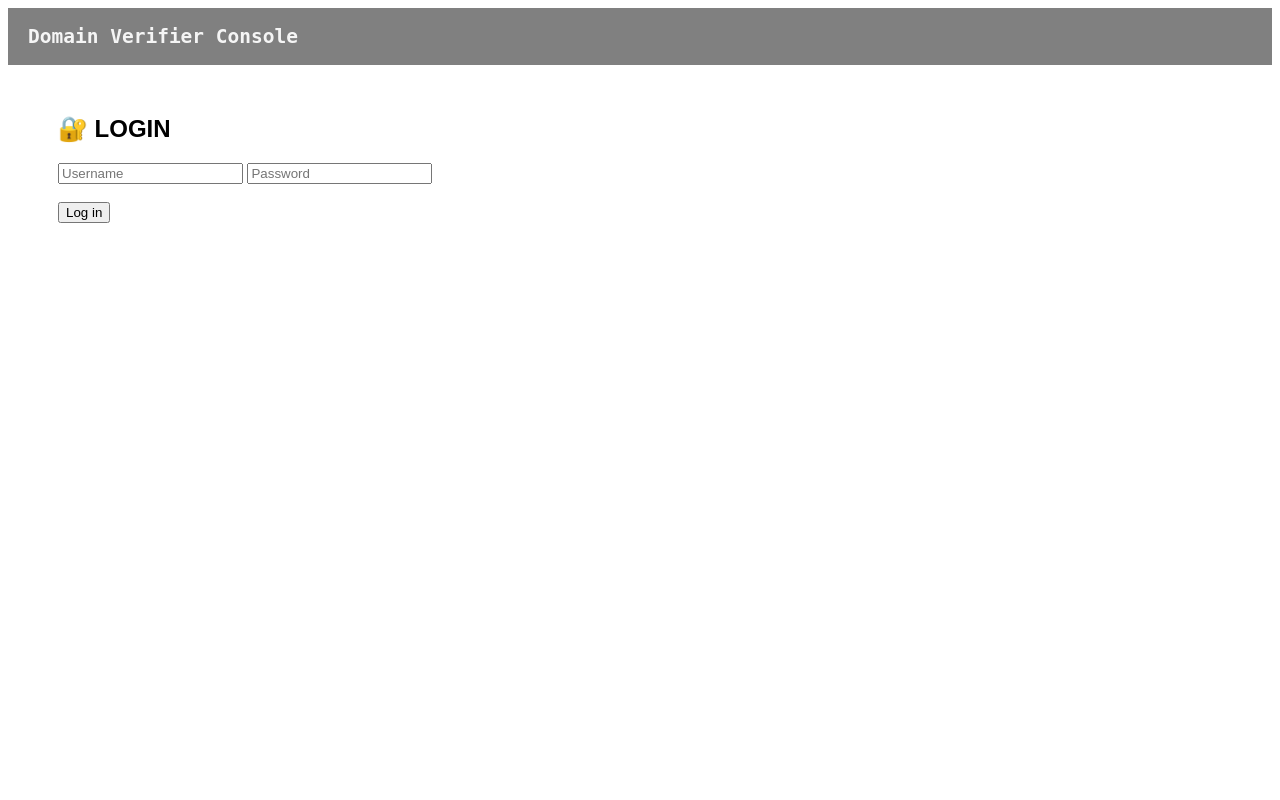
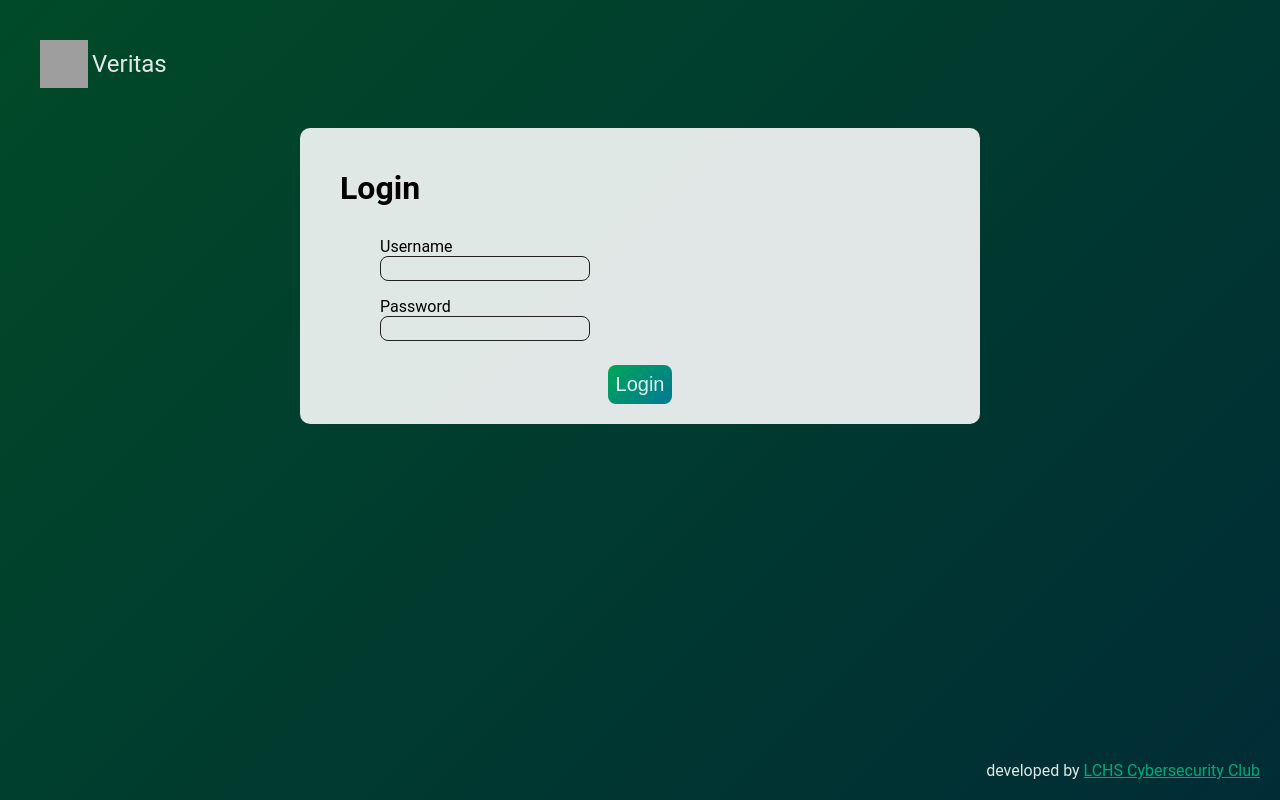
Before and after one commit to lchs-cybersecurity/aspys-backend, a Flask app: page / in a window 1280 px wide. Run offline with Flask 2, Linux system fonts and the light colour scheme; parts of the project's set-up code (start-up, migrations or seed data) failed here and were passed over; some libraries are stand-ins or nearby versions; some web fonts are replaced; grey boxes are pictures that could not be loaded.

Commit message:
style+basic functionality login and reportbrowser

```diff
--- a/main.py
+++ b/main.py
@@ -21,7 +21,7 @@ from login_utils import CredentialsManager
 # Flask boilerplate
 LISTEN_PORT = 8000
 app = Flask(__name__)
-cors = CORS(app, resources={r"/report/*": {"origins": "*"}})
+cors = CORS(app, resources={r"/handle_report/*": {"origins": "*"}})
 
 db = dataset.connect('sqlite:///reports.db')
 rdb = db.get_table('reports')
@@ -69,7 +69,6 @@ def handle_report():
     rdb.insert(data)
     return data, 200 # 200 indicates success to client
 
-
 @app.route("/handle_login", methods=['POST'])
 def handle_login():
     username = request.form.get("username")
@@ -84,20 +83,17 @@ def handle_login():
     return redirect("/")
 
 
-@app.route("/get_items", methods=['GET'])
-def get_items():
-    return jsonify(rdb.items())
-
 @app.route("/delete", methods=['POST', 'PUT'])
 def delete_item():
-    rdb.delete(receiver=request.args["receiver"])
+    rdb.delete(receiver=request.args.get("receiver"))
 
 @app.route("/")
 def display_login():
     return render_template("login.html")
 
-@app.route("/browser")
-def display_browser():
-    return render_template("reportbrowser.html")
+@app.route("/browser/<receiver>")
+def display_browser(receiver):
+    data = rdb.find(receiver=receiver)
+    return render_template("reportbrowser.html", data=data)
 
 waitress_serve(app, host='0.0.0.0', port=LISTEN_PORT)
--- a/requirements.txt
+++ b/requirements.txt
@@ -1,2 +1,6 @@
-Flask>=1.0.0
+dataset>=1.3.0
+flask>=1.0.0
+flask-cors>=3.0.0
+flask-login>=0.5.0
+pytz>=2019.3
 waitress>=1.4.0
--- /dev/null
+++ b/static/css/veritas.css
@@ -0,0 +1,185 @@
+@font-face {
+  font-family: 'Ubuntu';
+  font-style: normal;
+  font-weight: 400;
+  font-display: swap;
+  src: local('Ubuntu Regular'), local('Ubuntu-Regular'), url(https://fonts.gstatic.com/s/ubuntu/v14/4iCs6KVjbNBYlgoKfw72nU6AFw.woff2) format('woff2');
+  unicode-range: U+0000-00FF, U+0131, U+0152-0153, U+02BB-02BC, U+02C6, U+02DA, U+02DC, U+2000-206F, U+2074, U+20AC, U+2122, U+2191, U+2193, U+2212, U+2215, U+FEFF, U+FFFD;
+}
+
+input:focus, textarea:focus {
+  outline: none;
+  border-color: #00a380;
+}
+
+button:focus {
+  outline: none;
+  box-shadow: 0px 0px 5px #00a380;
+}
+
+body {
+  font-family: 'Ubuntu', Roboto, sans-serif;
+  padding: 0;
+  margin: 0;
+  min-height: 100vh;
+  position: relative;
+  color: #ffffffe0;
+  background: linear-gradient(135deg, #004a28 0%, #002c36 100%);
+}
+
+header {
+  display: flex;
+  padding: 40px;
+  align-items: center;
+}
+
+label {
+  font-size: 16px;
+  padding-right: 4px;
+}
+
+ul.fields {
+  list-style: none;
+  padding: 0px 40px;
+}
+
+li {
+  padding: 8px 0;
+}
+
+input, textarea {
+  border: 1px solid #222222;
+  background-color: #ffffff00;
+  border-radius: 8px;
+  padding: 4px;
+}
+
+input[type="text"], input[type="password"] {
+    width: 200px;
+}
+
+textarea {
+  width: 100%;
+  resize: vertical;
+}
+
+.gray, input[readonly] {
+  color: #707070;
+  border-color: #cecece;
+}
+.gray:focus, input[readonly]:focus {
+  box-shadow: 0px 0px 5px #707070;
+}
+
+button {
+  font-size: 20px;
+  color: #ffffffe0;
+  border-radius: 8px;
+  padding: 8px;
+  background: linear-gradient(135deg, #00a558 0%, #007994 100%);
+  background-blend-mode: multiply;
+  background-color: #ffffff;
+  transition: background-color 0.2s;
+  border: none;
+}
+
+button:hover {
+  background-color: #cecece;
+}
+
+button:disabled {
+  color: #aaaaaa;
+}
+
+footer {
+  position: absolute;
+  bottom: 0;
+  width: 100%;
+  display:flex;
+  align-items: flex-end;
+  font-size: 16px;
+}
+
+.extension-logo {
+  width: 48px;
+  height: 48px;
+  padding: 0px;
+}
+
+.extension-name {
+  font-size: 24px;
+  padding-left: 4px;
+}
+
+.contents {
+  padding: 20px 40px;
+  width: 600px;
+  color: black;
+  background-color: #ffffffe0;
+  border-radius: 10px;
+  margin-left: auto;
+  margin-right: auto;
+}
+
+/* Extra small devices (phones, 600px and down) */
+@media only screen and (max-width: 600px) {
+  .contents {
+    border-radius: 0px;
+    width: 100%;
+  }
+}
+/* Small devices (portrait tablets and large phones, 600px and up) */
+@media only screen and (min-width: 600px) {
+  .contents {
+    width: 480px;
+  }
+}
+/* Medium devices (landscape tablets, 768px and up) */
+@media only screen and (min-width: 768px) {
+  .contents {
+    width: 600px;
+  }
+}
+/* Large devices (laptops/desktops, 992px and up) */
+@media only screen and (min-width: 992px) {
+  .contents {
+    width: 600px;
+  }
+}
+
+.footer-left {
+  display: flex;
+  flex-wrap: wrap;
+  flex: 1;
+  float: left;
+  padding: 20px;
+}
+
+.footer-right {
+  display: flex;
+  justify-content: flex-end;
+  padding: 20px;
+  flex-grow: 1;
+}
+
+.centered {
+    text-align: center;
+}
+
+.green {
+  color: #00aa77;
+  border-color: #00aa77;
+}
+
+.red {
+  color: #cc0044;
+  border-color: #cc0044;
+}
+
+a:link, a:visited {
+  color: #00aa77;
+}
+
+a:hover {
+  color: #00cc77;
+}
--- /dev/null
+++ b/static/js/login.js
@@ -0,0 +1,67 @@
+$(document).ready(function() {
+    $("#login-button").click(function(event) {
+        event.preventDefault()
+        if (validate()) {
+            $("#login-form").submit()
+        }
+    })
+    removeRedOnFocus()
+})
+
+function validate() {
+    let badFields = {}
+    for (let id of getFields()) {
+        let status = validateInput($("#"+id))
+        if (status != "ok") {
+            badFields[id] = status
+            continue
+        }
+    }
+    if ($.isEmptyObject(badFields)) {
+        return true
+    } else {
+        addRed(Object.keys(badFields))
+        setErrorMessage(badFields)
+        return false
+    }
+}
+
+function validateInput($input) {
+    let val = $input.val()
+    if (val.length < 1) {
+        return "empty"
+    }
+    return "ok"
+}
+
+function setErrorMessage(errors) {
+    console.log(errors)
+}
+
+function removeRedOnFocus() {
+    for (let id of getFields()) {
+        $("#"+id).focus(function() {
+            $(this).removeClass("red")
+            $label(id).removeClass("red")
+        })
+    }
+}
+
+function getFields() {
+    let fields = []
+    $("input").each(function(i) {
+        fields.push($(this).attr("id"))
+    })
+    return fields
+}
+
+function addRed(ids) {
+    for (let id of ids) {
+        $("#"+id).addClass("red")
+        $label(id).addClass("red")
+    }
+}
+
+function $label(id) {
+    return $("label[for="+id+"]")
+}
--- /dev/null
+++ b/static/js/reportbrowser.js
@@ -0,0 +1,3 @@
+$(document).ready(function() {
+    console.log("hi")
+})
--- a/templates/base.html
+++ b/templates/base.html
@@ -1,43 +1,39 @@
 <!DOCTYPE html>
-<html>
+<html lang="en">
 
-    <head>
-        <title>
-        {% block title %}{% endblock %} | Domain Verifier
-        </title>
-    </head>
+    {%- macro title() -%}
+      {% block title %}{% endblock %}
+    {%- endmacro -%}
 
-    <style>
-        .content {
-            font-family: sans-serif;
-            padding-top:    30px;
-            padding-left:   50px;
-            padding-right:  50px;
-        }
+  <head>
+    <meta charset="utf-8">
+    <link rel="icon" href="{{ url_for('static', filename='favicon.ico') }}">
+    <link href="{{ url_for('static',filename='css/veritas.css') }}" rel="stylesheet"/>
+    {% block css %}{% endblock %}
+    <title>{{ title() }} | Veritas</title>
+  </head>
 
-        header {
-            font-family: monospace;
-            padding:        1px;
-            padding-left:   20px;
-            padding-right:  20px;
-            background-color: gray;
-            color: whitesmoke;
-        }
-    </style>
+  <body>
 
-    <body>
-        <header>
-            <h2><strong>Domain Verifier Console</strong></h2>
-            <!--
-                Maybe add a login link/widget at right end of header bar. Would:
-                    - Tell whether or not user is logged in
-                    - If logged in, show user icon & username
-                    - If not, give login link and obscure site content
-            -->
-        </header>
-        <div class="content">
+    <header>
+      <img class='extension-logo' src="https://raw.githubusercontent.com/lchs-cybersecurity/veritas/master/assets/veritas.svg?sanitize=true" alt="Veritas">
+      <span class='extension-name'>Veritas</span>
+      <!-- Login widget -->
+    </header>
+
+    <div class="contents">
+      <h1>{{ title() }}</h1>
         {% block content %}{% endblock %}
-        </div>
-    </body>
+    </div>
+
+    <footer>
+      <div class="footer-right">
+        <span>developed by <a href="https://lchs-cybersecurity.github.io/lchs-cybersecurity-site/">LCHS Cybersecurity Club</a></span><br/>
+      </div>
+    </footer>
+
+  </body>
+
+  {% block js %}{% endblock %}
 
 </html>
--- a/templates/login.html
+++ b/templates/login.html
@@ -3,19 +3,30 @@
 {% block title %}Login{% endblock %}
 
 {% block content %}
+    <form action="{{ url_for('handle_login') }}" method=post id="login-form">
+        <ul class="fields">
+            <li>
+                <label for="username">Username</label></br>
+                <input type="text" id="username" style="width:200px">
+            </li>
+            <li>
+                <label for="password">Password</label></br>
+                <input type="password" id="password" style="width:200px">
+            </li>
+        </ul>
 
-<h2>🔐 LOGIN</h2>
-<form action="{{ url_for('handle_login') }}" method=post>
-    <input type="text" name="username" placeholder="Username">
-    <input type="password" name="password" placeholder = "Password"><br><br>
+        <!-- Change to something stylish -->
+        {% if failed %}
+            <p><h3 style="color:red">Login failed.</h3></p>
+        {% endif %}
 
-    {% if failed %}
+        <div class="centered">
+            <button id="login-button" type="button">Login</button>
+        </div>
+    </form>
+{% endblock %}
 
-    <p><h3 style="color:red">Login failed.</h3></p>
-
-    {% endif %}
-
-    <input type="submit" value="Log in">
-</form>
-
+{% block js %}
+    <script src="{{ url_for('static',filename='js/lib/jquery.min.js') }}"></script>
+    <script src="{{ url_for('static',filename='js/login.js') }}"></script>
 {% endblock %}
```
Also changed, not shown: pages/index.html (deleted, +0 -14 lines), pages/script.js (deleted, +0 -10 lines), pages/style.css (deleted, +0 -23 lines), static/css/reportbrowser.css (added, +20 -0 lines), templates/reportbrowser.html (added, +45 -0 lines), static/favicon.ico (added).
